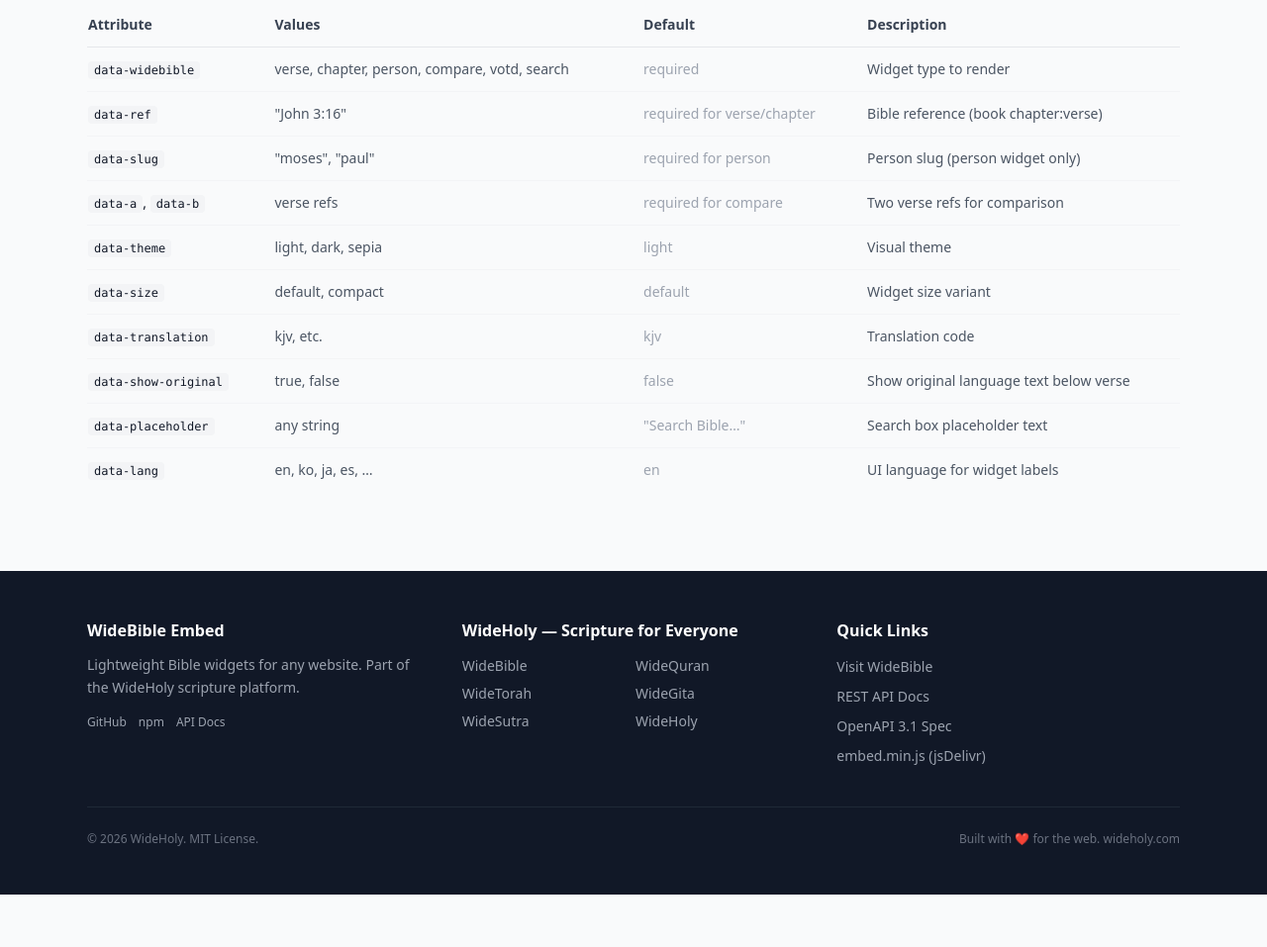
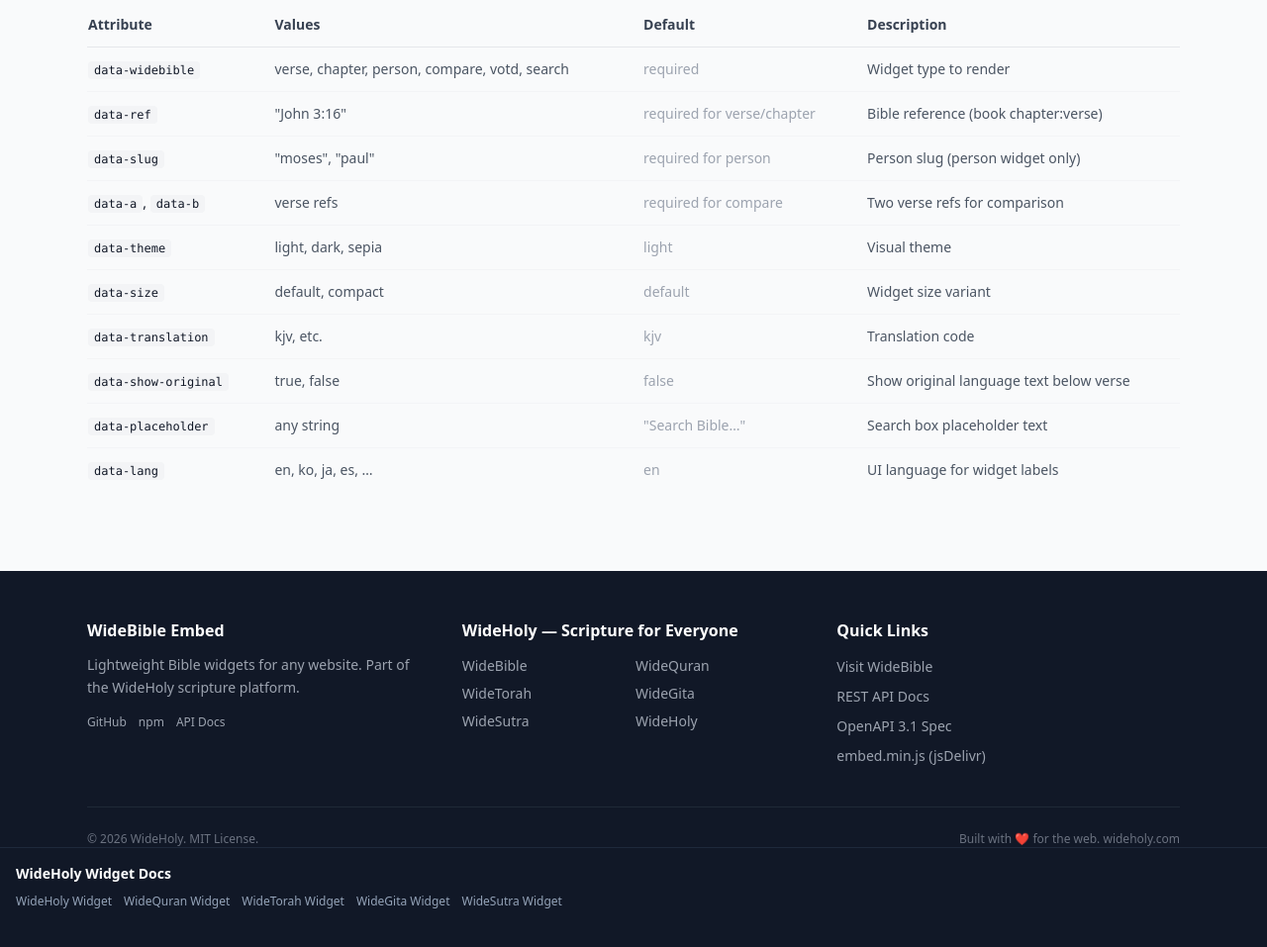
Before and after one commit to dobestan/widebible-embed, a website: page docs/index.html in a window 1280 px wide. Shown: the part 3309-4266 px from the top of the page at 99% size. Before the commit the page ends 4213 px from the top, so only its background shows below. Drawn offline with nearby package versions, Linux system fonts and the light colour scheme; no server answers; files whose address does not match are found by name.

Commit message:
feat: add family widget cross-links in footer for SEO link equity

```diff
--- a/docs/index.html
+++ b/docs/index.html
@@ -492,7 +492,17 @@ import 'widebible-embed';
         <span>Built with ❤️ for the web. <a href="https://wideholy.com" class="hover:text-gray-300">wideholy.com</a></span>
       </div>
     </div>
-  </footer>
+      <div class="border-t border-slate-800 pt-4 mb-4 px-4">
+      <h4 class="font-bold text-white text-sm mb-2">WideHoly Widget Docs</h4>
+      <div class="flex flex-wrap gap-3 text-xs">
+            <a href="https://widget.wideholy.com" target="_blank" rel="noopener" class="text-slate-400 hover:text-white py-0.5">WideHoly Widget</a>
+            <a href="https://widget.widequran.com" target="_blank" rel="noopener" class="text-slate-400 hover:text-white py-0.5">WideQuran Widget</a>
+            <a href="https://widget.widetorah.com" target="_blank" rel="noopener" class="text-slate-400 hover:text-white py-0.5">WideTorah Widget</a>
+            <a href="https://widget.widegita.com" target="_blank" rel="noopener" class="text-slate-400 hover:text-white py-0.5">WideGita Widget</a>
+            <a href="https://widget.widesutra.com" target="_blank" rel="noopener" class="text-slate-400 hover:text-white py-0.5">WideSutra Widget</a>
+      </div>
+    </div>
+</footer>
 
   <script>
     function app() {
```
